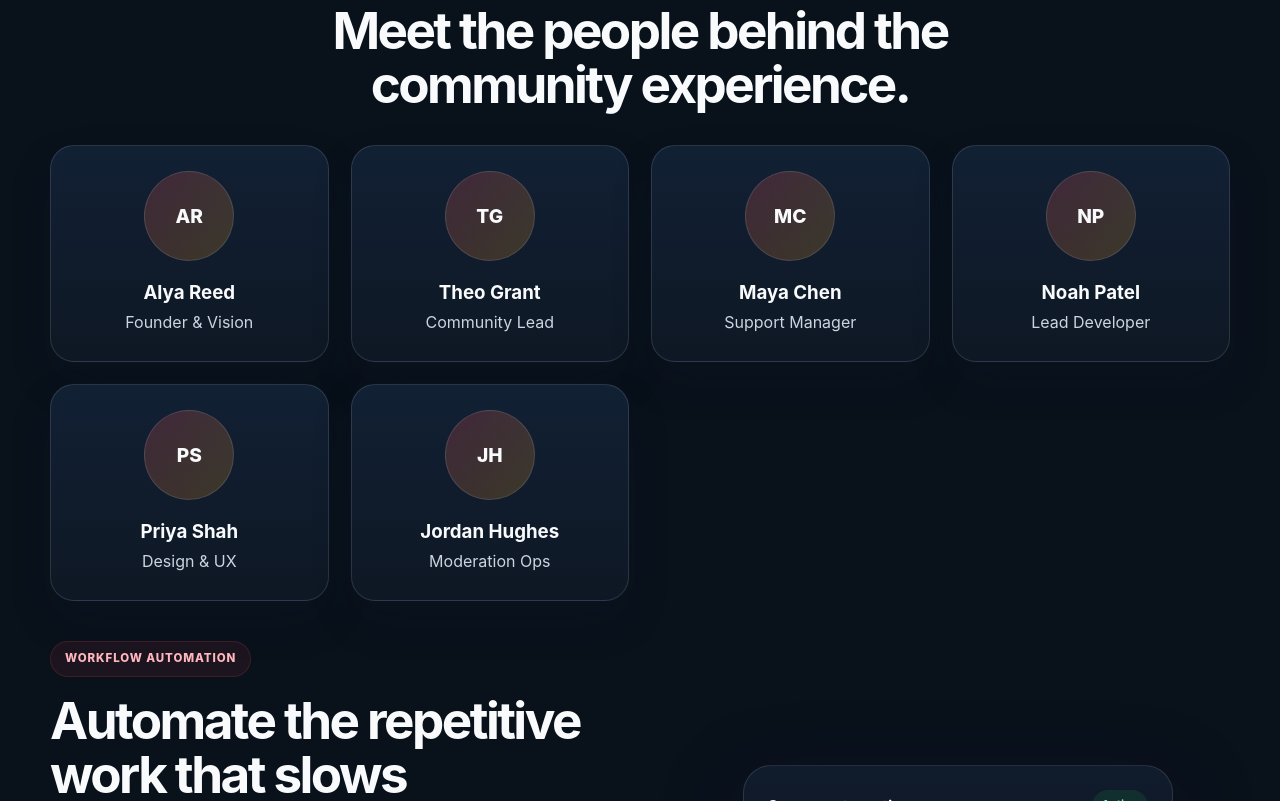
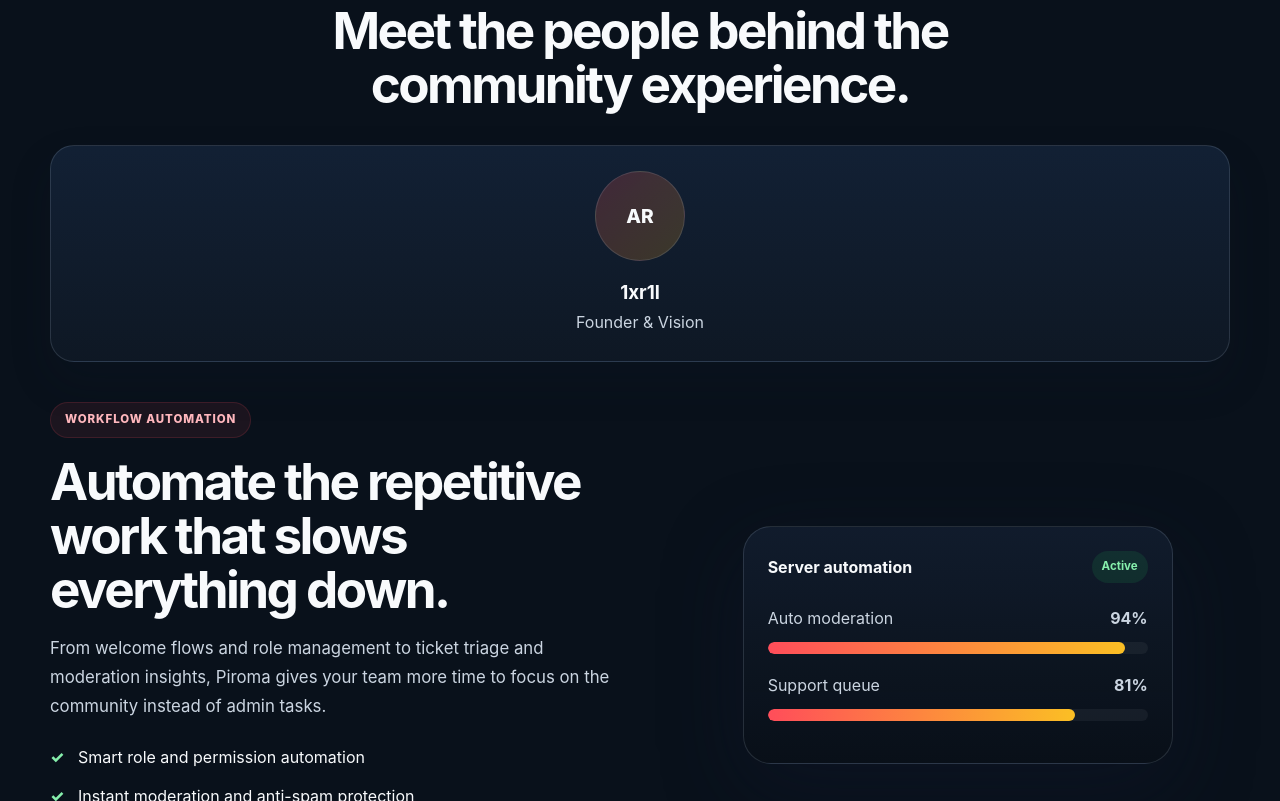
Before and after one commit to huhdnasd/Piromaorg.github.io, a plain HTML site: page index.html in a window 1280 px wide. Shown: the part 1629-2430 px from the top of the page. Drawn offline with Linux system fonts and the light colour scheme; a script that the page names is missing.

Commit message:
Update on teams

```diff
--- a/index.html
+++ b/index.html
@@ -116,7 +116,7 @@
       <span>Creators</span>
       <span>Gaming</span>
       <span>Support teams</span>
-      <span>Clubs</span>
+      <span>Roblox</span>
     </div>
   </section>
 
@@ -165,38 +165,8 @@
       <div class="team-grid">
         <article class="member-card">
           <div class="member-avatar">AR</div>
-          <h3>Alya Reed</h3>
+          <h3>1xr1l</h3>
           <p>Founder &amp; Vision</p>
-        </article>
-
-        <article class="member-card">
-          <div class="member-avatar">TG</div>
-          <h3>Theo Grant</h3>
-          <p>Community Lead</p>
-        </article>
-
-        <article class="member-card">
-          <div class="member-avatar">MC</div>
-          <h3>Maya Chen</h3>
-          <p>Support Manager</p>
-        </article>
-
-        <article class="member-card">
-          <div class="member-avatar">NP</div>
-          <h3>Noah Patel</h3>
-          <p>Lead Developer</p>
-        </article>
-
-        <article class="member-card">
-          <div class="member-avatar">PS</div>
-          <h3>Priya Shah</h3>
-          <p>Design &amp; UX</p>
-        </article>
-
-        <article class="member-card">
-          <div class="member-avatar">JH</div>
-          <h3>Jordan Hughes</h3>
-          <p>Moderation Ops</p>
         </article>
       </div>
     </div>
```
